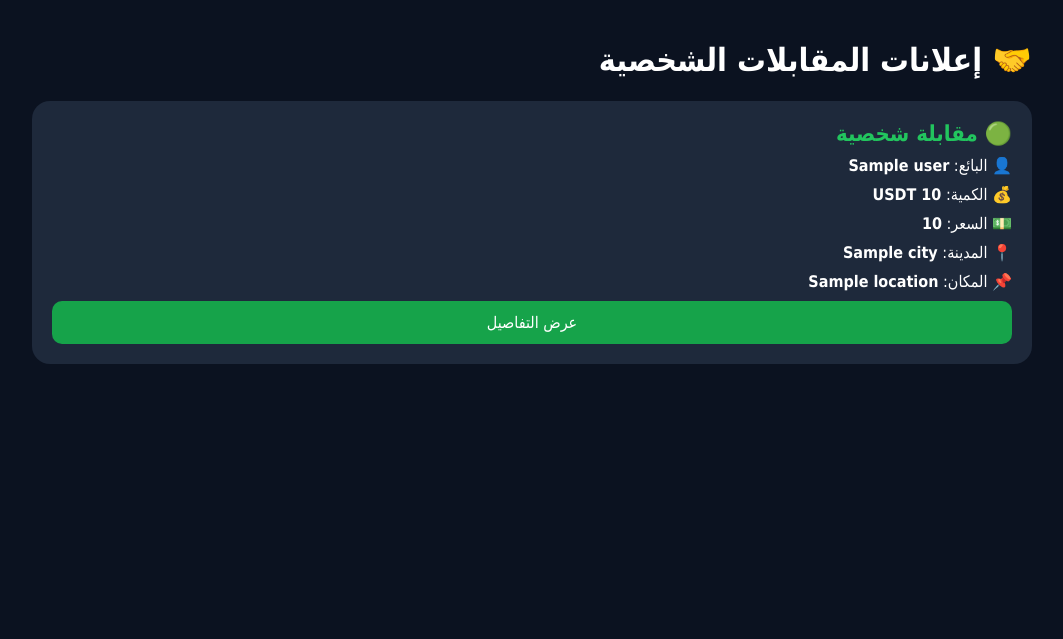
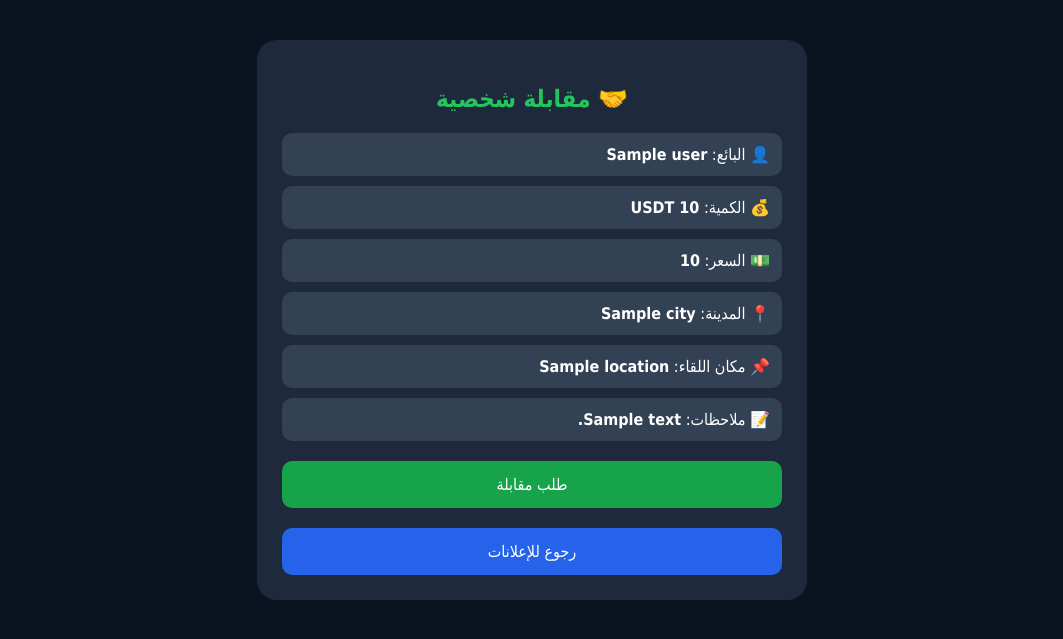
Before and after one commit to sameraishi460-cmd/USDT-P2P-Palestine, a Flask app: template templates/cash_ads.html in a window 1280 px wide. Shown: the top 639 px of the page, without its empty margins (108-1171 px from the left). Run offline with Flask 3, Linux system fonts and the light colour scheme; the template is opened without the code that fills it: most values are stand-ins (such as "Sample title", 1, 10 or a date in 2020).

Commit message:
Update cash_ads.html for interview ads display

```diff
--- a/templates/cash_ads.html
+++ b/templates/cash_ads.html
@@ -5,7 +5,7 @@
 
 <meta charset="UTF-8">
 
-<title>مقابلات شخصية - USDT P2P</title>
+<title>تفاصيل المقابلة الشخصية</title>
 
 <style>
 
@@ -13,47 +13,41 @@ body{
     background:#0b1220;
     color:white;
     font-family:tahoma;
-    margin:0;
 }
 
-.container{
-    max-width:1000px;
-    margin:auto;
-    padding:20px;
+.box{
+    max-width:500px;
+    margin:40px auto;
+    background:#1e293b;
+    padding:25px;
+    border-radius:20px;
 }
 
-.card{
-    background:#1e293b;
-    padding:20px;
-    border-radius:18px;
-    margin-bottom:20px;
+h2{
+    color:#22c55e;
+    text-align:center;
 }
 
-.title{
-    color:#22c55e;
-    font-size:22px;
-    font-weight:bold;
-}
-
-.info{
+.item{
+    background:#334155;
+    padding:12px;
+    border-radius:10px;
     margin:10px 0;
 }
 
 .btn{
     display:block;
-    text-align:center;
     background:#16a34a;
     color:white;
-    padding:12px;
+    text-align:center;
+    padding:14px;
     border-radius:10px;
     text-decoration:none;
+    margin-top:20px;
 }
 
-.empty{
-    background:#1e293b;
-    padding:20px;
-    border-radius:15px;
-    text-align:center;
+.back{
+    background:#2563eb;
 }
 
 </style>
@@ -64,73 +58,59 @@ body{
 <body>
 
 
-<div class="container">
+<div class="box">
 
 
-<h1>
-🤝 إعلانات المقابلات الشخصية
-</h1>
+<h2>
+🤝 مقابلة شخصية
+</h2>
 
 
-{% for ad in ads %}
-
-
-<div class="card">
-
-
-<div class="title">
-🟢 مقابلة شخصية
-</div>
-
-
-<div class="info">
+<div class="item">
 👤 البائع:
 <b>{{ad.user}}</b>
 </div>
 
 
-<div class="info">
+<div class="item">
 💰 الكمية:
 <b>{{ad.amount}} USDT</b>
 </div>
 
 
-<div class="info">
+<div class="item">
 💵 السعر:
 <b>{{ad.price}}</b>
 </div>
 
 
-<div class="info">
+<div class="item">
 📍 المدينة:
 <b>{{ad.city}}</b>
 </div>
 
 
-<div class="info">
-📌 المكان:
+<div class="item">
+📌 مكان اللقاء:
 <b>{{ad.location}}</b>
 </div>
 
 
-<a class="btn" href="/cash_ad/{{ad.id}}">
-عرض التفاصيل
+<div class="item">
+📝 ملاحظات:
+<b>{{ad.notes}}</b>
+</div>
+
+
+
+<a class="btn" href="/cash_buy/{{ad.id}}">
+طلب مقابلة
 </a>
 
 
-</div>
-
-
-{% else %}
-
-
-<div class="empty">
-لا توجد إعلانات مقابلة شخصية حالياً
-</div>
-
-
-{% endfor %}
-
+<a class="btn back" href="/cash_market">
+رجوع للإعلانات
+</a>
 
 
 </div>
```
